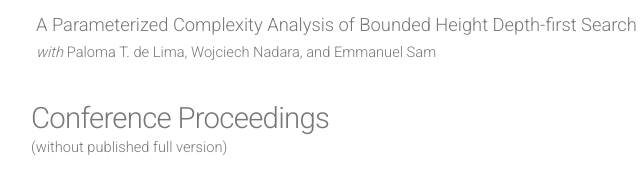
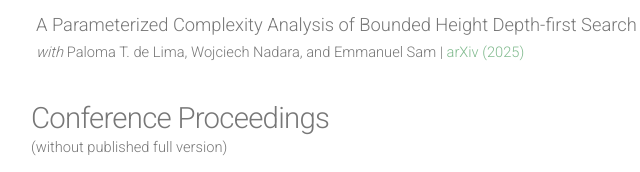
Before and after one commit to lars-jaffke/lars-jaffke.github.io, a plain HTML site: page publications.html in a window 1280 px wide. Shown: the part 478-650 px from the top of the page, 129-769 px from the left. Drawn offline with nearby package versions, Linux system fonts and the light colour scheme; files whose address does not match are found by name.

Commit message:
Added non-planar LT preprint

```diff
--- a/publications.html
+++ b/publications.html
@@ -57,6 +57,7 @@
 					<em>with</em> <a class='blanklnk' href='https://itu.dk/~palt/'>Paloma T. de Lima</a>,
 						<a class='blanklnk' href='https://dblp.org/pid/215/5006.html'>Wojciech Nadara</a>, and
 						<a class='blanklnk' href='https://emmanuel-samk.github.io/'>Emmanuel Sam</a>
+						| <a href="https://arxiv.org/abs/2502.16723">arXiv (2025)</a>
 					</div>
 					<br>
 
```
